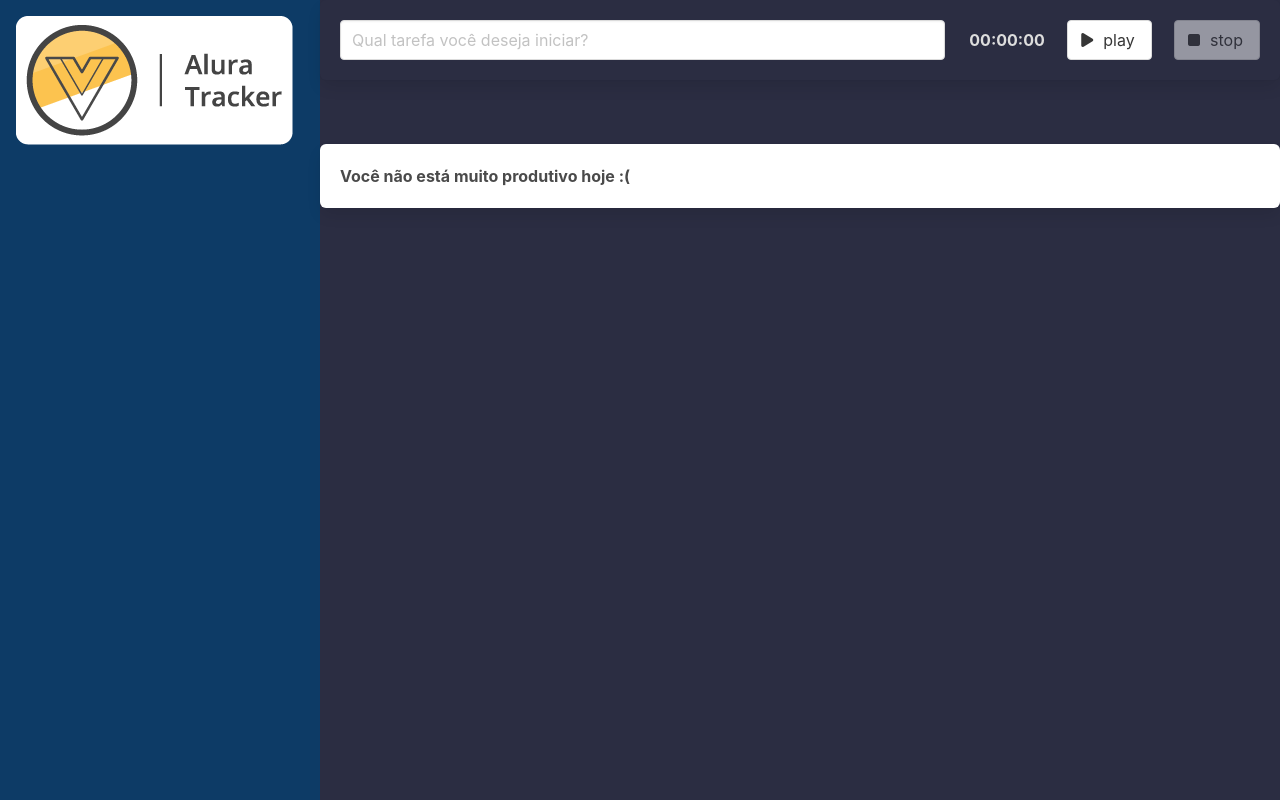
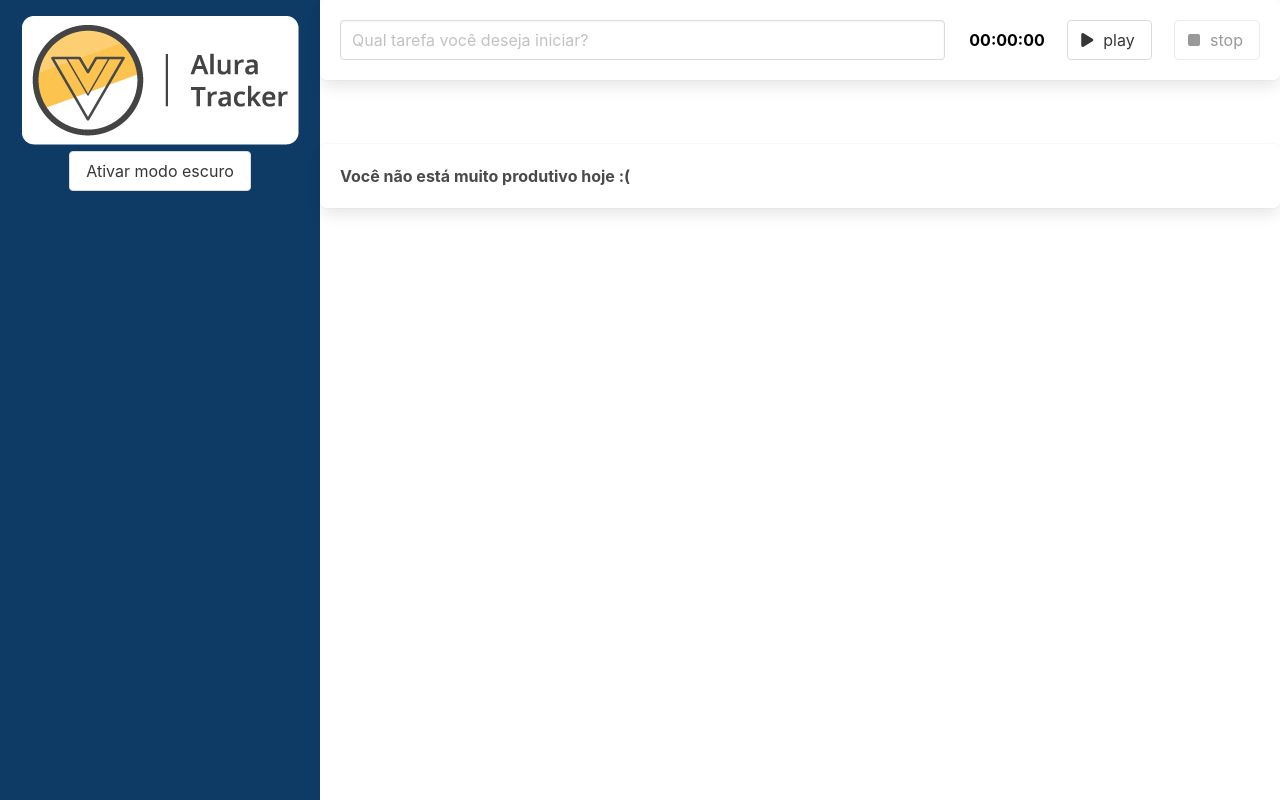
Before and after one commit to luanduartee/alura-tracker, a Vue app: page / in a window 1280 px wide. Built offline with nearby package versions, Linux system fonts and the light colour scheme.

Commit message:
update: implementando botão para auto contraste

```diff
--- a/src/App.vue
+++ b/src/App.vue
@@ -1,7 +1,7 @@
 <template>
-  <main class="columns is-gapless is-multiline modo-escuro">
+  <main class="columns is-gapless is-multiline" :class="{ 'modo-escuro': modoEscuroAtivo }">
     <div class="column is-one-quarter">
-      <BarraLateral />
+      <BarraLateral @aoTemaAlterado="trocarTema" />
     </div>
     <div class="column is-three-quarter conteudo">
       <Formulario @aoSalvarTarefa="salvarTarefa" />
@@ -32,18 +32,22 @@ export default defineComponent({
     Box
   },
   computed: {
-    listaEstaVazia () : boolean {
+    listaEstaVazia(): boolean {
       return this.tarefas.length === 0
     }
   },
   data() {
     return {
-      tarefas: [] as ITarefa[]
+      tarefas: [] as ITarefa[],
+      modoEscuroAtivo: false
     }
   },
   methods: {
     salvarTarefa(tarefa: ITarefa) {
       this.tarefas.push(tarefa)
+    },
+    trocarTema(modoEscuroAtivo: boolean) {
+      this.modoEscuroAtivo = modoEscuroAtivo
     }
   }
 });
@@ -53,15 +57,17 @@ export default defineComponent({
 .lista {
   padding: 1.25rem;
 }
+
 main {
   --bg-primario: #fff;
   --texto-primario: #000;
 }
+
 main.modo-escuro {
   --bg-primario: #2b2d42;
   --texto-primario: #ddd;
 }
+
 .conteudo {
   background-color: var(--bg-primario);
-}
-</style>
+}</style>
--- a/src/components/BarraLateral.vue
+++ b/src/components/BarraLateral.vue
@@ -3,6 +3,9 @@
         <h1>
             <img src="../assets/logo.png" alt="">
         </h1>
+        <button class="button" @click="alterarTema">
+            {{ textoBotao }}
+        </button>
     </header>
 </template>
 
@@ -10,7 +13,27 @@
 import { defineComponent } from 'vue'
 
 export default defineComponent({
-    name: 'BarraLateral'
+    name: 'BarraLateral',
+    emits: ['aoTemaAlterado'],
+    data () {
+        return {
+            modoEscuroAtivo: false,
+        }
+    },
+    computed: {
+        textoBotao () {
+            if (this.modoEscuroAtivo) {
+                return 'Desativar modo escuro'
+            }
+            return 'Ativar modo escuro'
+        }
+    },
+    methods: {
+        alterarTema () {
+            this.modoEscuroAtivo = !this.modoEscuroAtivo
+            this.$emit('aoTemaAlterado', this.modoEscuroAtivo)
+        }
+    }
 })
 </script>
 
@@ -20,6 +43,7 @@ header {
     background: #0d3b66;
     width: 100%;
     height: 100vh;
+    text-align: center;
 }
 
 @media only screen and (max-width: 768px) {
```
